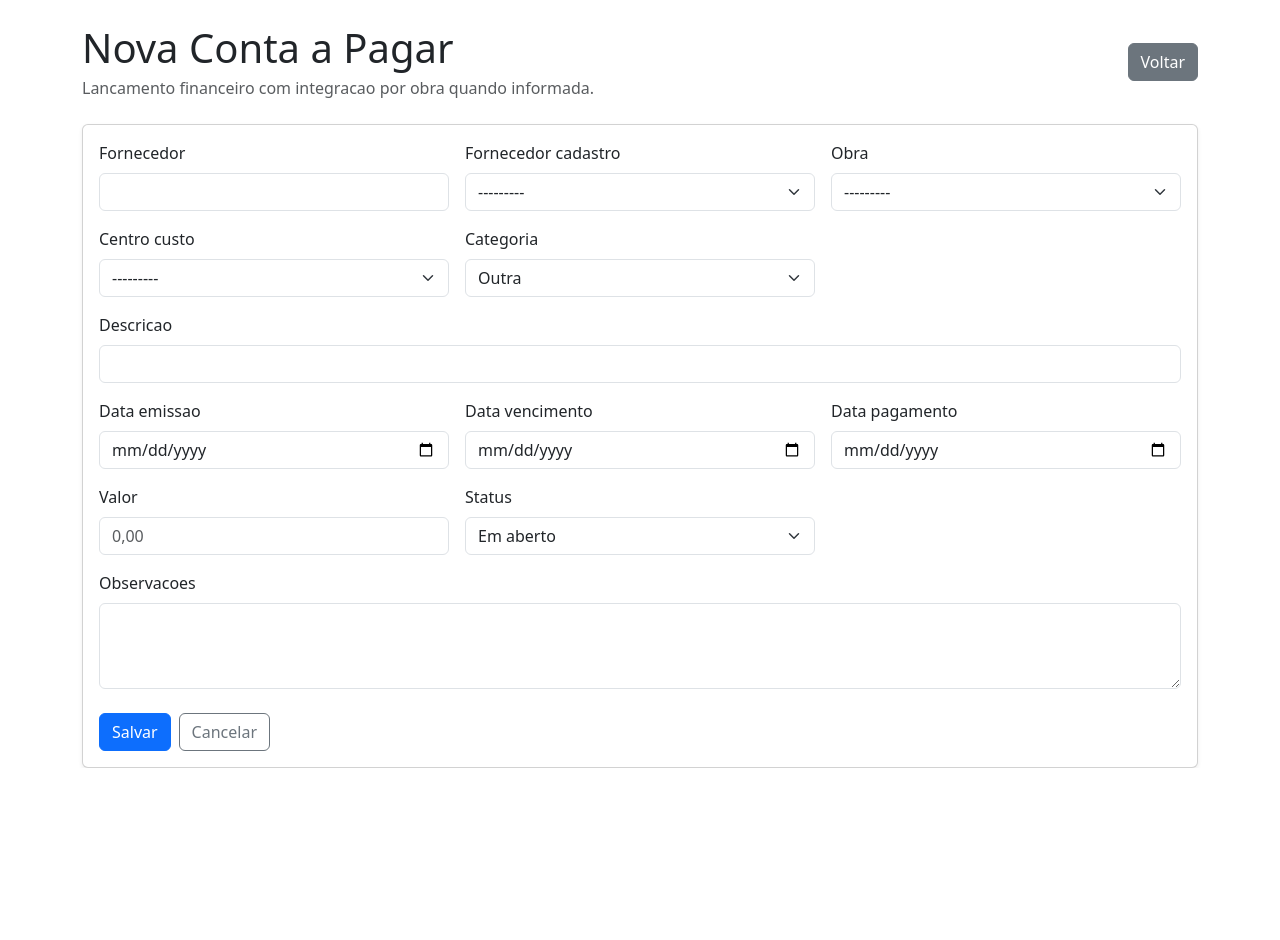
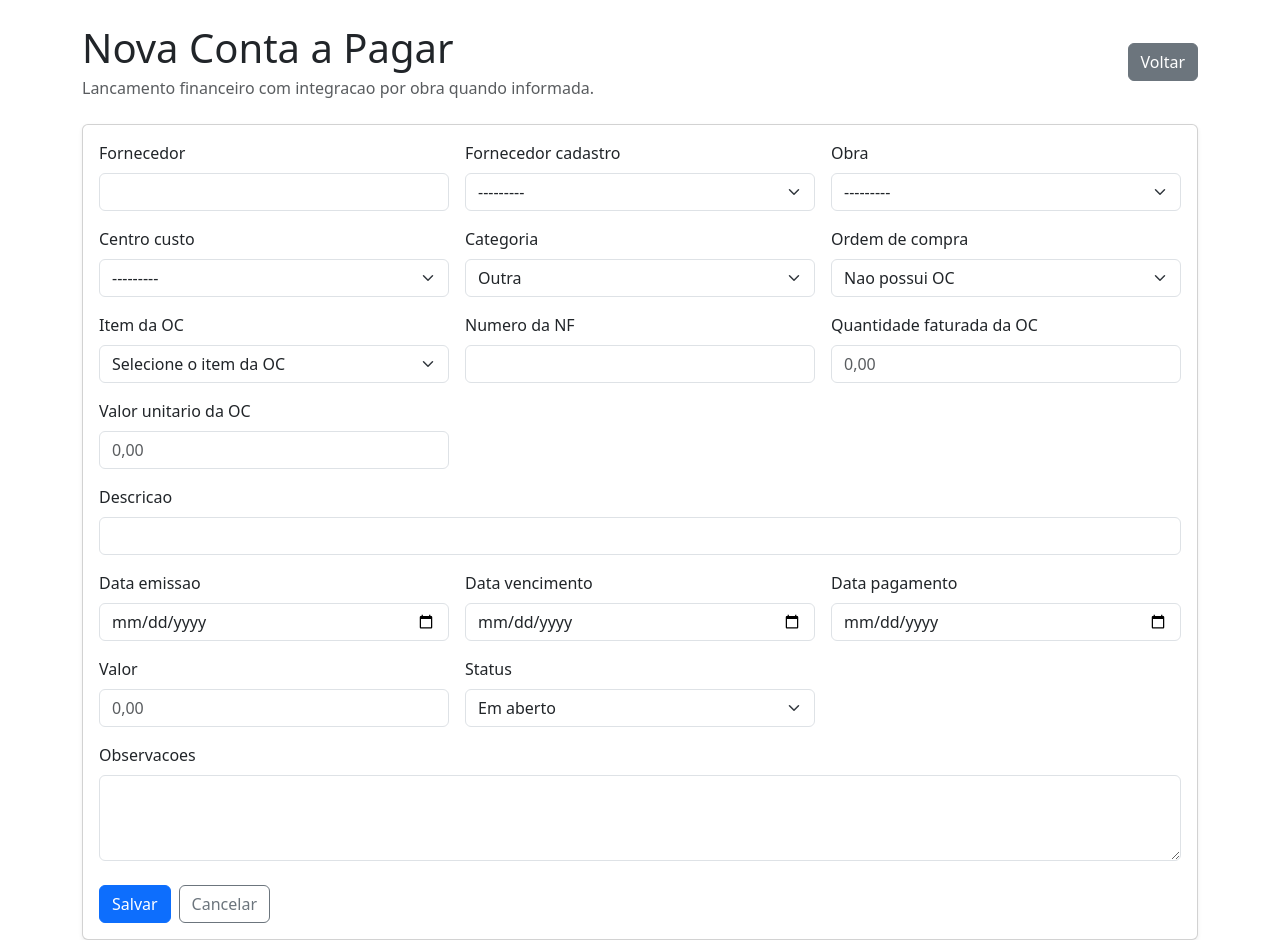
Before and after one commit to engmauricio90/dashboard-ambar, a Django app: page /financeiro/pagar/nova/ in a window 1280 px wide. Shown: the part 56-996 px from the top of the page. Before the commit the page ends 824 px from the top, so only its background shows below. Run offline with Django 5.2, Linux system fonts and the light colour scheme; the visitor is signed in with stand-in values (Sample User, id 1); data comes from the database, SQL or seed files in the repository; data that the repository does not hold is empty.

Commit message:
Vincula OC pelo contas a pagar

```diff
--- a/controles/templates/controles/detalhe_ordem_compra_geral.html
+++ b/controles/templates/controles/detalhe_ordem_compra_geral.html
@@ -9,7 +9,7 @@
         <p class="text-muted mb-0">{{ ordem.fornecedor }} | {{ ordem.data_emissao }} | {{ ordem.get_status_display }}</p>
     </div>
     <div class="d-flex gap-2 flex-wrap">
-        <a href="{% url 'nova_nf_ordem_compra_geral' ordem.id %}" class="btn btn-success">Vincular NF</a>
+        <a href="{% url 'nova_nf_ordem_compra_geral' ordem.id %}" class="btn btn-success">Lancar conta a pagar</a>
         <a href="{% url 'ordem_compra_geral_pdf' ordem.id %}" class="btn btn-outline-dark">Gerar PDF</a>
         <a href="{% url 'editar_ordem_compra_geral' ordem.id %}" class="btn btn-primary">Editar OC</a>
         <a href="{% url 'lista_ordens_compra_gerais' %}" class="btn btn-secondary">Voltar</a>
@@ -90,7 +90,7 @@
     <div class="card-body">
         <div class="d-flex justify-content-between align-items-center mb-3 flex-wrap gap-2">
             <h5 class="mb-0">Notas vinculadas a OC</h5>
-            <a href="{% url 'nova_nf_ordem_compra_geral' ordem.id %}" class="btn btn-sm btn-success">Nova NF</a>
+            <a href="{% url 'nova_nf_ordem_compra_geral' ordem.id %}" class="btn btn-sm btn-success">Lancar conta a pagar</a>
         </div>
         <div class="table-responsive">
             <table class="table table-bordered table-striped align-middle mb-0">
--- a/financeiro/forms.py
+++ b/financeiro/forms.py
@@ -67,6 +67,32 @@ class ContaReceberForm(BootstrapModelForm):
 
 
 class ContaPagarForm(BootstrapModelForm):
+    def __init__(self, *args, **kwargs):
+        super().__init__(*args, **kwargs)
+        from controles.models import ItemOrdemCompraGeral, OrdemCompraGeral
+
+        self.fields['quantidade_oc'].required = False
+        self.fields['valor_unitario_oc'].required = False
+        self.fields['ordem_compra'].queryset = OrdemCompraGeral.objects.all()
+        self.fields['ordem_compra'].empty_label = 'Nao possui OC'
+
+        ordem_id = None
+        if self.is_bound:
+            ordem_id = self.data.get(self.add_prefix('ordem_compra'))
+        elif self.instance and self.instance.ordem_compra_id:
+            ordem_id = self.instance.ordem_compra_id
+        elif self.initial.get('ordem_compra'):
+            ordem_id = self.initial['ordem_compra']
+
+        if ordem_id:
+            self.fields['item_ordem_compra'].queryset = ItemOrdemCompraGeral.objects.filter(ordem_id=ordem_id)
+        else:
+            self.fields['item_ordem_compra'].queryset = ItemOrdemCompraGeral.objects.all()
+        self.fields['item_ordem_compra'].empty_label = 'Selecione o item da OC'
+        self.fields['item_ordem_compra'].label_from_instance = (
+            lambda item: f'OC {item.ordem_id} - {item.item:02d} - {item.descricao}'
+        )
+
     class Meta:
         model = ContaPagar
         fields = [
@@ -75,6 +101,11 @@ class ContaPagarForm(BootstrapModelForm):
             'obra',
             'centro_custo',
             'categoria',
+            'ordem_compra',
+            'item_ordem_compra',
+            'numero_nf',
+            'quantidade_oc',
+            'valor_unitario_oc',
             'descricao',
             'data_emissao',
             'data_vencimento',
@@ -87,16 +118,38 @@ class ContaPagarForm(BootstrapModelForm):
             'data_emissao': forms.DateInput(format='%Y-%m-%d', attrs={'type': 'date'}),
             'data_vencimento': forms.DateInput(format='%Y-%m-%d', attrs={'type': 'date'}),
             'data_pagamento': forms.DateInput(format='%Y-%m-%d', attrs={'type': 'date'}),
+            'quantidade_oc': forms.NumberInput(attrs={'step': '0.01'}),
+            'valor_unitario_oc': forms.NumberInput(attrs={'step': '0.01'}),
             'valor': forms.NumberInput(attrs={'step': '0.01'}),
             'observacoes': forms.Textarea(attrs={'rows': 3}),
+        }
+        labels = {
+            'ordem_compra': 'Ordem de compra',
+            'item_ordem_compra': 'Item da OC',
+            'numero_nf': 'Numero da NF',
+            'quantidade_oc': 'Quantidade faturada da OC',
+            'valor_unitario_oc': 'Valor unitario da OC',
         }
 
     def clean(self):
         cleaned_data = super().clean()
         status = cleaned_data.get('status')
         data_pagamento = cleaned_data.get('data_pagamento')
+        ordem_compra = cleaned_data.get('ordem_compra')
+        item_ordem_compra = cleaned_data.get('item_ordem_compra')
+        numero_nf = cleaned_data.get('numero_nf')
+        quantidade_oc = cleaned_data.get('quantidade_oc')
         if status == ContaPagar.STATUS_PAGO and not data_pagamento:
             self.add_error('data_pagamento', 'Informe a data de pagamento.')
+        if ordem_compra:
+            if not item_ordem_compra:
+                self.add_error('item_ordem_compra', 'Selecione o item da OC para vincular a nota.')
+            if not numero_nf:
+                self.add_error('numero_nf', 'Informe o numero da NF para vincular a OC.')
+            if not quantidade_oc or quantidade_oc <= 0:
+                self.add_error('quantidade_oc', 'Informe a quantidade faturada da OC.')
+            if item_ordem_compra and item_ordem_compra.ordem_id != ordem_compra.id:
+                self.add_error('item_ordem_compra', 'O item selecionado nao pertence a OC.')
         return cleaned_data
 
 
--- a/financeiro/models.py
+++ b/financeiro/models.py
@@ -224,6 +224,23 @@ class ContaPagar(models.Model):
         related_name='contas_pagar',
     )
     categoria = models.CharField(max_length=30, choices=DespesaObra.CATEGORIA_CHOICES, default='outra')
+    ordem_compra = models.ForeignKey(
+        'controles.OrdemCompraGeral',
+        on_delete=models.SET_NULL,
+        blank=True,
+        null=True,
+        related_name='contas_pagar',
+    )
+    item_ordem_compra = models.ForeignKey(
+        'controles.ItemOrdemCompraGeral',
+        on_delete=models.SET_NULL,
+        blank=True,
+        null=True,
+        related_name='contas_pagar',
+    )
+    numero_nf = models.CharField(max_length=50, blank=True)
+    quantidade_oc = models.DecimalField(max_digits=12, decimal_places=2, default=0)
+    valor_unitario_oc = models.DecimalField(max_digits=12, decimal_places=2, default=0)
     descricao = models.CharField(max_length=255)
     data_emissao = models.DateField()
     data_vencimento = models.DateField()
@@ -256,9 +273,18 @@ class ContaPagar(models.Model):
     def save(self, *args, **kwargs):
         if self.fornecedor_cadastro_id:
             self.fornecedor = self.fornecedor_cadastro.nome
+        if self.ordem_compra_id:
+            self.obra = self.obra or self.ordem_compra.obra
+            self.centro_custo = self.centro_custo or self.ordem_compra.centro_custo
+            self.categoria = self.categoria or self.ordem_compra.categoria_despesa
+        if self.quantidade_oc is None:
+            self.quantidade_oc = Decimal('0')
+        if self.valor_unitario_oc is None:
+            self.valor_unitario_oc = Decimal('0')
         with transaction.atomic():
             super().save(*args, **kwargs)
             self.sincronizar_obra()
+            self.sincronizar_ordem_compra()
 
     def sincronizar_obra(self):
         if self.status == self.STATUS_CANCELADO:
@@ -289,3 +315,41 @@ class ContaPagar(models.Model):
             )
             ContaPagar.objects.filter(pk=self.pk).update(despesa_obra=despesa)
             self.despesa_obra = despesa
+
+    def sincronizar_ordem_compra(self):
+        from controles.models import NotaFiscalOrdemCompraGeral
+
+        nota_existente = getattr(self, 'nota_ordem_compra', None)
+        if self.status == self.STATUS_CANCELADO:
+            if nota_existente:
+                nota_existente.status = NotaFiscalOrdemCompraGeral.STATUS_CANCELADA
+                nota_existente.save(update_fields=['status', 'updated_at'])
+            return
+
+        if not self.ordem_compra_id or not self.item_ordem_compra_id or not self.numero_nf:
+            if nota_existente:
+                nota_existente.delete()
+            return
+
+        valor_unitario = self.valor_unitario_oc or self.item_ordem_compra.valor_unitario
+        quantidade = self.quantidade_oc or Decimal('0')
+        defaults = {
+            'ordem': self.ordem_compra,
+            'item': self.item_ordem_compra,
+            'numero': self.numero_nf,
+            'data_emissao': self.data_emissao,
+            'data_vencimento': self.data_vencimento,
+            'quantidade': quantidade,
+            'valor_unitario': valor_unitario,
+            'valor_total': self.valor,
+            'status': NotaFiscalOrdemCompraGeral.STATUS_LANCADA_FINANCEIRO,
+            'observacoes': self.observacoes,
+        }
+
+        if nota_existente:
+            for field, value in defaults.items():
+                setattr(nota_existente, field, value)
+            nota_existente.save()
+            return
+
+        NotaFiscalOrdemCompraGeral.objects.create(conta_pagar=self, **defaults)
--- a/financeiro/templates/financeiro/form_conta.html
+++ b/financeiro/templates/financeiro/form_conta.html
@@ -42,3 +42,39 @@
     </div>
 </div>
 {% endblock %}
+
+{% block extra_scripts %}
+<script>
+    const ordemCompraSelect = document.getElementById('id_ordem_compra');
+    const itemOrdemSelect = document.getElementById('id_item_ordem_compra');
+
+    if (ordemCompraSelect && itemOrdemSelect) {
+        const todasOpcoesItem = Array.from(itemOrdemSelect.options).map((option) => ({
+            value: option.value,
+            text: option.text,
+            selected: option.selected,
+        }));
+
+        function filtrarItensOc() {
+            const ordemId = ordemCompraSelect.value;
+            const valorAtual = itemOrdemSelect.value;
+            itemOrdemSelect.innerHTML = '';
+
+            todasOpcoesItem.forEach((optionData) => {
+                if (!optionData.value) {
+                    itemOrdemSelect.add(new Option(optionData.text, optionData.value));
+                    return;
+                }
+                const texto = optionData.text || '';
+                if (!ordemId || texto.includes(`OC ${ordemId}`) || texto.includes(`(${ordemId})`)) {
+                    const option = new Option(optionData.text, optionData.value);
+                    option.selected = optionData.value === valorAtual;
+                    itemOrdemSelect.add(option);
+                }
+            });
+        }
+
+        ordemCompraSelect.addEventListener('change', filtrarItensOc);
+    }
+</script>
+{% endblock %}
--- a/financeiro/views.py
+++ b/financeiro/views.py
@@ -298,7 +298,11 @@ def nova_conta_pagar(request):
             messages.success(request, 'Conta a pagar cadastrada com sucesso.')
             return redirect('lista_contas_pagar')
     else:
-        form = ContaPagarForm()
+        initial = {}
+        ordem_id = request.GET.get('ordem_compra')
+        if ordem_id:
+            initial['ordem_compra'] = ordem_id
+        form = ContaPagarForm(initial=initial)
     return render(request, 'financeiro/form_conta.html', {'form': form, 'titulo': 'Nova Conta a Pagar'})
 
 
```
Also changed, not shown: controles/tests.py (+3 -31 lines), controles/views.py (+4 -16 lines), financeiro/tests.py (+72 -0 lines), financeiro/migrations/0003_contapagar_item_ordem_compra_contapagar_numero_nf_and_more.py (added).
